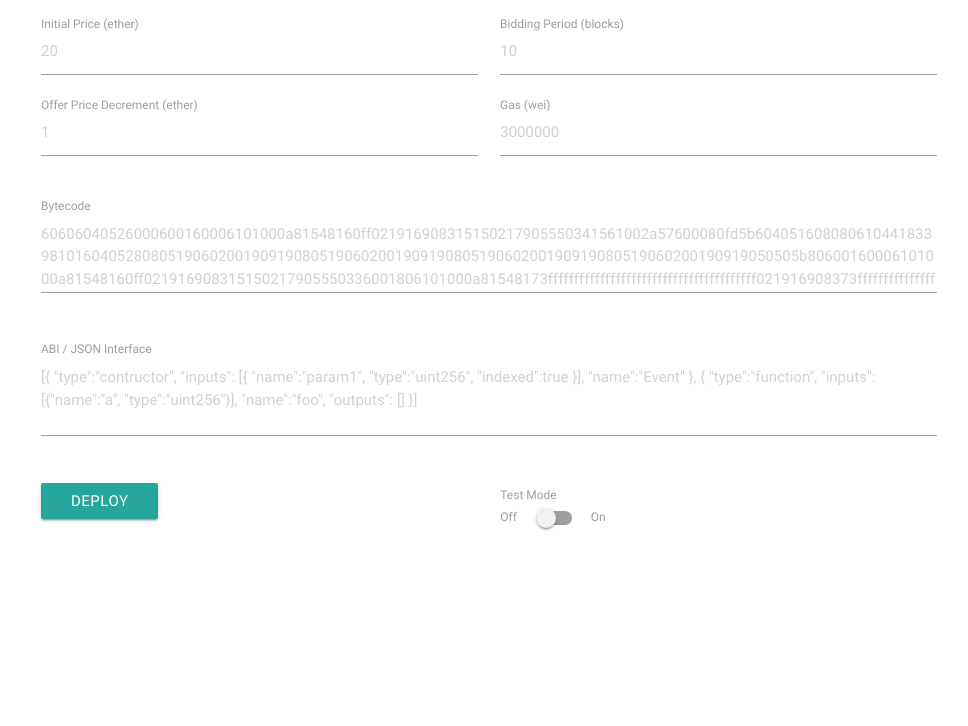
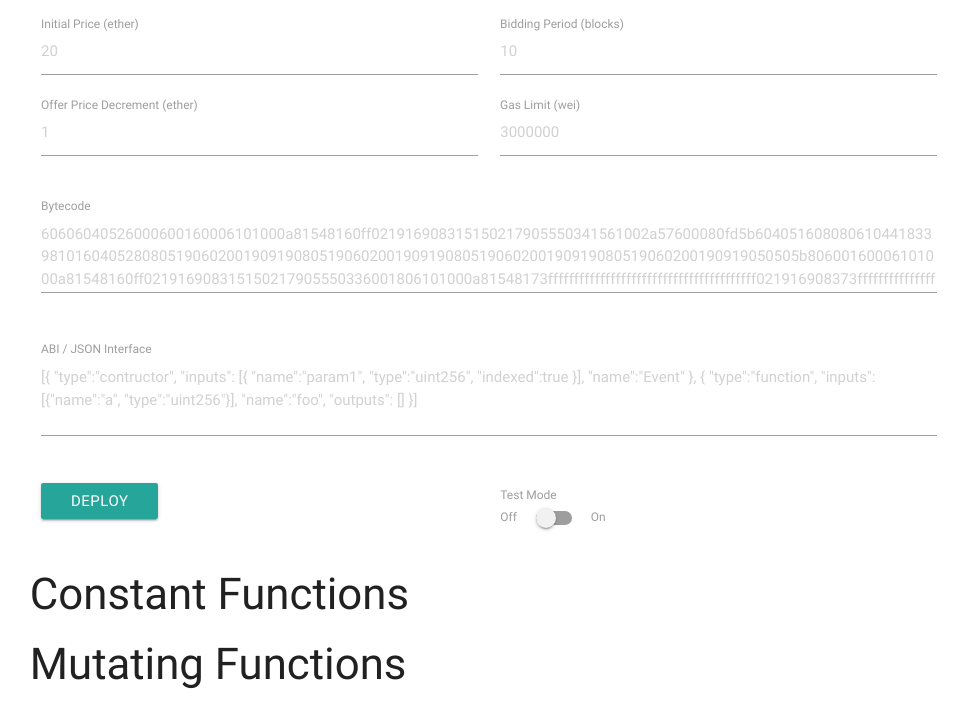
Before and after one commit to illinoisblockchain/dutch-auction-dapp, a website: page src/index.html in a window 1280 px wide. Shown: the part 568-1294 px from the top of the page, without its empty margins (151-1119 px from the left). Before the commit the page ends 1136 px from the top, so only its background shows below. Drawn offline with nearby package versions, Linux system fonts and the light colour scheme.

Commit message:
updated classnames

```diff
--- a/src/index.html
+++ b/src/index.html
@@ -58,7 +58,7 @@
             </div>
             <div class="input-field col s6">
               <input id="deploy-gas-input" type="number" class="validate" placeholder="3000000" min="0" step="any" required>
-              <label for="deploy-gas-input">Gas (wei)</label>
+              <label for="deploy-gas-input">Gas Limit (wei)</label>
             </div>
           </div>
           <div class="row">
@@ -94,15 +94,15 @@
       </div>
 
       <!-- Contract UI -->
-      <div id='contract-ui-container' class='row'>
+      <div id='contract-controls-container' class='row'>
         <!-- Interact with the contract here. -->
         <h3>Constant Functions</h3>
-        <div id='constant-functions-container' class='col s12'>
+        <div id='constant-functions-controls' class='col s12'>
 
         </div>
 
         <h3>Mutating Functions</h3>
-        <div id='mutating-functions-container' class='col s12'>
+        <div id='mutating-functions-controls' class='col s12'>
 
         </div>
       </div>
```
